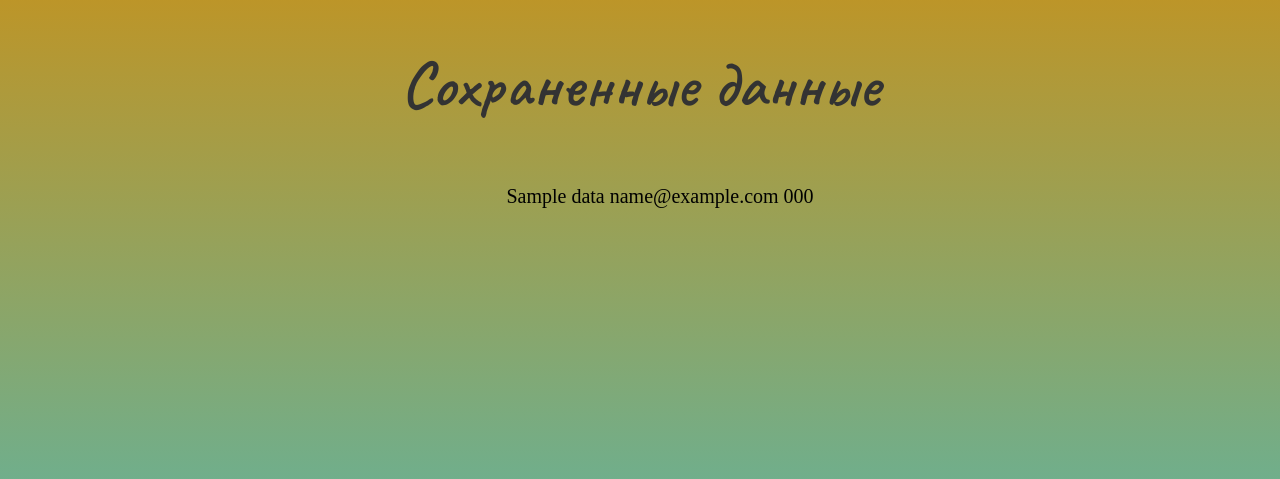
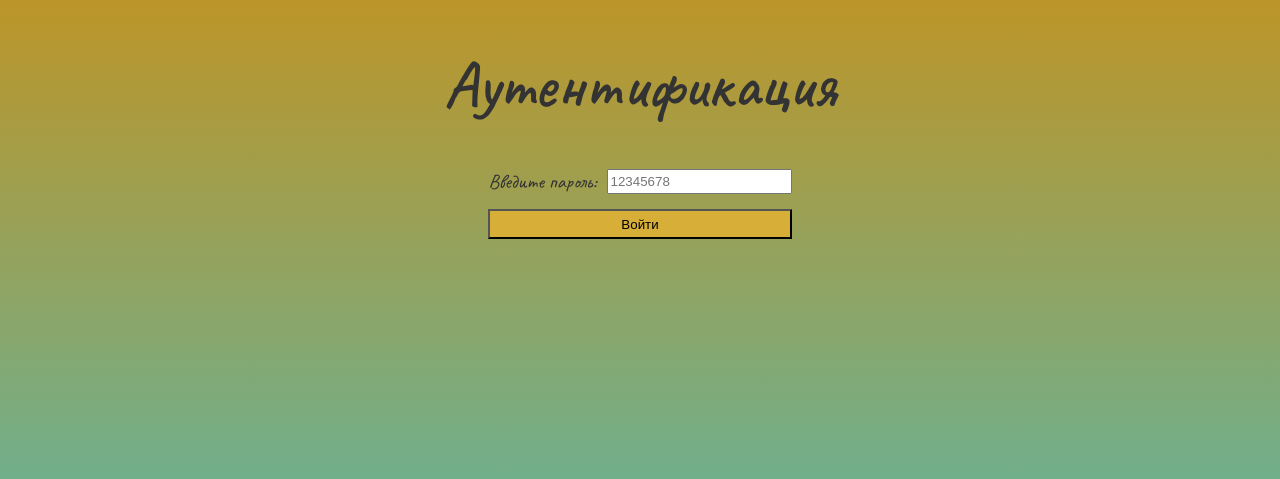
Before and after one commit to topacademylabinsk/fastapi_test_1, a FastAPI app: page /data in a window 1280 px wide. Shown: the part 80-559 px from the top of the page. Run offline with FastAPI, Linux system fonts and the light colour scheme; tables that the repository leaves empty hold one stand-in row (values such as "Sample post"); some libraries are stand-ins or nearby versions.

Commit message:
Changes to be committed: 	new file:   .env.example 	modified:   app/static/index.css 	new file:   app/templates/auth.html 	modified:   app/templates/data.html 	new file:   app/templates/incorrect_pass.html 	modified:   app/web.py 	modified:   pyproject.toml 	modified:   uv.lock

```diff
--- a/app/static/index.css
+++ b/app/static/index.css
@@ -43,3 +43,19 @@
     height: 30px;
     background-color: #d6ae38;
 }
+
+.incorrect_button {
+    display: flex;
+    align-items: center;
+    margin-right: 20px;
+}
+
+
+.incorrect_button a {
+    text-decoration: none;
+    background-color: #d6ae38;
+    padding: 20px;
+    color: black;
+    font-size: 20px;
+    border-radius: 10px;
+}
--- /dev/null
+++ b/app/templates/auth.html
@@ -0,0 +1,31 @@
+{% extends "base.html" %}
+
+{% block title %}
+<title>Данные БД</title>
+{% endblock %}
+
+{% block styles %}
+    <link rel="stylesheet" href="static/index.css">
+    <link rel="stylesheet" href="static/data.css">
+{% endblock %}
+
+{% block header_button %}
+    <div class="header_button">
+        <a href="/">Форма</a>
+    </div>
+{% endblock %}
+
+{% block main %}
+    <div class="main_container">
+        <h1 class="main_title">Аутентификация</h1>
+        <div class="main_form_container">
+            <form class="main_form" hx-post="/auth" hx-swap="outerHTML" hx-target=".main_container" hx-ext='json-enc'>
+                <div class="form_element">
+                    <p>Введите пароль:</p>
+                    <input type="password" name="password" placeholder="12345678">
+                </div>
+                <button class="form_button" type="submit">Войти</button>
+            </form>
+        </div>
+    </div>
+{% endblock %}
--- a/app/templates/data.html
+++ b/app/templates/data.html
@@ -1,20 +1,3 @@
-{% extends "base.html" %}
-
-{% block title %}
-<title>Данные БД</title>
-{% endblock %}
-
-{% block styles %}
-    <link rel="stylesheet" href="static/data.css">
-{% endblock %}
-
-{% block header_button %}
-    <div class="header_button">
-        <a href="/">Форма</a>
-    </div>
-{% endblock %}
-
-{% block main %}
 <div class="main_container">
     <h1>Сохраненные данные</h1>
     <ul>
@@ -23,4 +6,3 @@
         {% endfor %}
     </ul>
 </div>
-{% endblock %}
--- /dev/null
+++ b/app/templates/incorrect_pass.html
@@ -0,0 +1,6 @@
+<div class="main_container">
+    <h1 class="main_title">Неправильный пароль</h1>
+    <div class="incorrect_button">
+        <a href="/data">Попробовать еще раз</a>
+    </div>
+</div>
--- a/app/web.py
+++ b/app/web.py
@@ -1,9 +1,13 @@
 from fastapi import FastAPI, Request
 from fastapi.staticfiles import StaticFiles
 from fastapi.templating import Jinja2Templates
+from dotenv import load_dotenv
+import os
 
 from app.db import db_con
 from app.utils import feedback_logger_to_file, validate_form_data
+
+load_dotenv()
 
 app = FastAPI()
 app.mount("/static", StaticFiles(directory="./app/static"), name="static")
@@ -11,16 +15,28 @@ templates = Jinja2Templates("./app/templates")
 
 
 @app.get("/")
-def root(request: Request):
+async def root(request: Request):
     return templates.TemplateResponse(request=request, name="index.html")
 
 
+@app.post("/auth")
+async def post_auth(request: Request):
+    admin_pass = os.getenv("ADMIN_PASS")
+
+    form_data = await request.json()
+    form_pass = form_data["password"]
+
+    if admin_pass == form_pass:
+        list_data = db_con.get_all_data("form_data")
+        return templates.TemplateResponse(
+            request=request, name="data.html", context={"list_data": list_data}
+        )
+    else:
+        return templates.TemplateResponse(request=request, name="incorrect_pass.html")
+
 @app.get("/data")
-def get_data(request: Request):
-    list_data = db_con.get_all_data("form_data")
-    return templates.TemplateResponse(
-        request=request, name="data.html", context={"list_data": list_data}
-    )
+async def get_data(request: Request):
+    return templates.TemplateResponse(request=request, name="auth.html")
 
 
 @app.post("/feedback_form")
--- a/pyproject.toml
+++ b/pyproject.toml
@@ -8,5 +8,6 @@ dependencies = [
     "email-validator>=2.2.0",
     "fastapi>=0.115.13",
     "jinja2>=3.1.6",
+    "python-dotenv>=1.1.1",
     "uvicorn>=0.34.3",
 ]
```
Also changed, not shown: 2 other files. Lines whose indentation alone changed are shown as unchanged.
